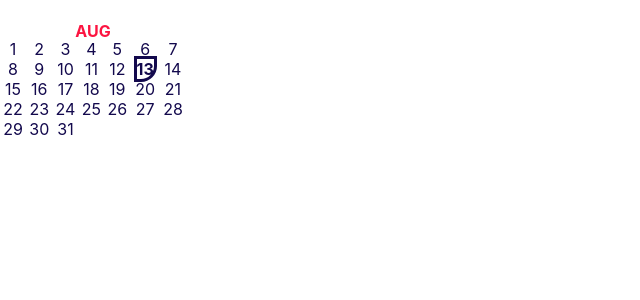
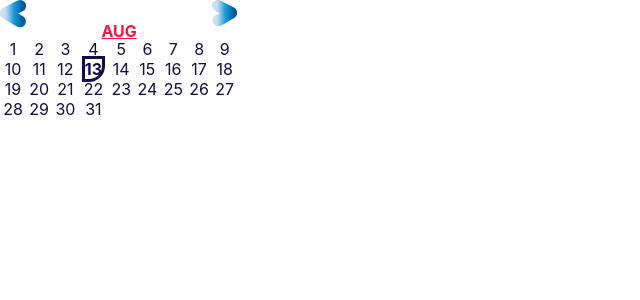
Before and after one commit to WSINTRA/dateNotes, a React (Create React App) app: page / in a window 1280 px wide. Shown: the top 300 px of the page, without its empty margins (0-640 px from the left). Built offline with nearby package versions, Linux system fonts and the light colour scheme.

Commit message:
left and right svg arrows added to calendar

```diff
--- a/src/App.js
+++ b/src/App.js
@@ -5,12 +5,22 @@ import Cal from './components/cal'
 
 class App extends React.Component {
 
-render() {
+  state = {
+    selectedDate: "",
+    selectedMonth: "",
+  }
 
-let getTodaysDay = (request) =>{
+componentDidMount() {
+  this.setState({
+    selectedDate: this.getTodaysDay("date"),
+    selectedMonth: this.getTodaysDay("month")
+  })
+}
+
+getTodaysDay = (request) =>{
   //Takes in a string request and returns part of the date
   //from the string "day month date year"
-  //Returns date and year as Int
+
 let d = new Date()
 let date = d.toDateString().split(' ');
     switch(request) {
@@ -19,17 +29,59 @@ let date = d.toDateString().split(' ');
       case "month":
       return date[1].toLowerCase()
       case "date":
-      return parseInt(date[2])
+      return date[2]
       case "year":
-      return parseInt(date[3])
+      return date[3]
       default:
       return null
     }
 }
 
+arrowClick =(e, month)=> {
+
+  let direction = e.currentTarget.getAttribute("name")
+  console.log(direction," arrow clicked", month)
+
+}
+
+monthObject = [
+   {name: "jan",
+  days:[1,2,3,4,5,6,7,8,9,10,11,12,13,14,15,16,17,18,19,20,21,22,23,24,25,26,27,28,29,30,31]},
+  {name: "feb",
+  days:[1,2,3,4,5,6,7,8,9,10,11,12,13,14,15,16,17,18,19,20,21,22,23,24,25,26,27,28]},
+  {name: "mar",
+  days:[1,2,3,4,5,6,7,8,9,10,11,12,13,14,15,16,17,18,19,20,21,22,23,24,25,26,27,28,29,30,31]},
+  {name: "apr",
+  days:[1,2,3,4,5,6,7,8,9,10,11,12,13,14,15,16,17,18,19,20,21,22,23,24,25,26,27,28,29,30]},
+  {name: "may",
+  days:[1,2,3,4,5,6,7,8,9,10,11,12,13,14,15,16,17,18,19,20,21,22,23,24,25,26,27,28,29,30,31]},
+  {name: "jun",
+  days:[1,2,3,4,5,6,7,8,9,10,11,12,13,14,15,16,17,18,19,20,21,22,23,24,25,26,27,28,29,30]},
+  {name: "jul",
+  days:[1,2,3,4,5,6,7,8,9,10,11,12,13,14,15,16,17,18,19,20,21,22,23,24,25,26,27,28,29,30,31]},
+  {name: "aug",
+  days:[1,2,3,4,5,6,7,8,9,10,11,12,13,14,15,16,17,18,19,20,21,22,23,24,25,26,27,28,29,30,31]},
+  {name: "sep",
+  days:[1,2,3,4,5,6,7,8,9,10,11,12,13,14,15,16,17,18,19,20,21,22,23,24,25,26,27,28,29,30]},
+  {name: "nov",
+  days:[1,2,3,4,5,6,7,8,9,10,11,12,13,14,15,16,17,18,19,20,21,22,23,24,25,26,27,28,29,30]},
+  {name: "dec",
+  days:[1,2,3,4,5,6,7,8,9,10,11,12,13,14,15,16,17,18,19,20,21,22,23,24,25,26,27,28,29,30,31]},
+]
+
+render() {
+
+
 return (
     <div className="App">
-    <Cal month={getTodaysDay("month")} date={getTodaysDay("date")}/>
+    <Cal
+    monthObject={this.monthObject}
+    currentMonth={this.getTodaysDay("month")}
+    currentDate={this.getTodaysDay("date")}
+    month={this.state.selectedMonth}
+    date={this.state.selectedDate}
+    arrowClick={this.arrowClick}
+    />
     </div>
   );
 }
--- a/src/components/cal.js
+++ b/src/components/cal.js
@@ -11,7 +11,17 @@ const highlightedDateStyle = {
 	border: "solid",
     borderBottomRightRadius: '1rem',
 }
-
+const currentHighlightedDateStyle = {
+	border: "solid",
+    borderBottomRightRadius: '1rem',
+    color: '#FC0030',
+}
+const arrowLeftStyle = {
+	gridColumnStart: "1"
+}
+const arrowRightStyle = {
+	gridColumnStart: "9"
+}
 const monthStyling = {
 	marginBottom: "10vh",
 	display: "grid",
@@ -31,48 +41,35 @@ const monNameStyle = {
 	color: "#FC1440",
 	textTransform: "uppercase",
 }
+const currentMonNameStyle = {
+	gridColumnStart: "span 7",
+	textDecoration: "underline",
+	color: "#FC1440",
+	textTransform: "uppercase",
+}
 const calStyle = {
-
     borderBottomRightRadius: '2rem',
 	height: "43vh",
 	width: "15vw",
 }
-const monthObject = [
-   {name: "jan",
-	days:[1,2,3,4,5,6,7,8,9,10,11,12,13,14,15,16,17,18,19,20,21,22,23,24,25,26,27,28,29,30,31]},
-	{name: "feb",
-	days:[1,2,3,4,5,6,7,8,9,10,11,12,13,14,15,16,17,18,19,20,21,22,23,24,25,26,27,28]},
-	{name: "mar",
-	days:[1,2,3,4,5,6,7,8,9,10,11,12,13,14,15,16,17,18,19,20,21,22,23,24,25,26,27,28,29,30,31]},
-	{name: "apr",
-	days:[1,2,3,4,5,6,7,8,9,10,11,12,13,14,15,16,17,18,19,20,21,22,23,24,25,26,27,28,29,30]},
-	{name: "may",
-	days:[1,2,3,4,5,6,7,8,9,10,11,12,13,14,15,16,17,18,19,20,21,22,23,24,25,26,27,28,29,30,31]},
-	{name: "jun",
-	days:[1,2,3,4,5,6,7,8,9,10,11,12,13,14,15,16,17,18,19,20,21,22,23,24,25,26,27,28,29,30]},
-	{name: "jul",
-	days:[1,2,3,4,5,6,7,8,9,10,11,12,13,14,15,16,17,18,19,20,21,22,23,24,25,26,27,28,29,30,31]},
-	{name: "aug",
-	days:[1,2,3,4,5,6,7,8,9,10,11,12,13,14,15,16,17,18,19,20,21,22,23,24,25,26,27,28,29,30,31]},
-	{name: "sep",
-	days:[1,2,3,4,5,6,7,8,9,10,11,12,13,14,15,16,17,18,19,20,21,22,23,24,25,26,27,28,29,30]},
-	{name: "nov",
-	days:[1,2,3,4,5,6,7,8,9,10,11,12,13,14,15,16,17,18,19,20,21,22,23,24,25,26,27,28,29,30]},
-	{name: "dec",
-	days:[1,2,3,4,5,6,7,8,9,10,11,12,13,14,15,16,17,18,19,20,21,22,23,24,25,26,27,28,29,30,31]},
-]
-const selection = monthObject.filter(month => month.name === props.month)
 
+const selection = props.monthObject.filter(month => month.name === props.month)
+const arrowLeft = '<svg xmlns="http://www.w3.org/2000/svg" xmlns:xlink="http://www.w3.org/1999/xlink" viewBox="0 0 6.54 6.88"><defs><linearGradient id="a" x1="0.99" y1="2.37" x2="5.55" y2="2.37" gradientUnits="userSpaceOnUse"><stop offset="0" stop-color="#cce0f4"/><stop offset="0.06" stop-color="#c3dcf2"/><stop offset="0.16" stop-color="#a9d2ee"/><stop offset="0.28" stop-color="#80c2e7"/><stop offset="0.43" stop-color="#47acde"/><stop offset="0.52" stop-color="#1e9cd7"/><stop offset="0.87" stop-color="#0075be"/><stop offset="0.99" stop-color="#005b97"/></linearGradient><linearGradient id="b" x1="1.05" y1="4.38" x2="5.49" y2="4.38" xlink:href="#a"/></defs><title>arrowLeft</title><path d="M4.29.19.73,2A1.53,1.53,0,0,0,.19,4a1.54,1.54,0,0,0,2.06.53L5.8,2.78A1.52,1.52,0,0,0,6.34.72a1.52,1.52,0,0,0-2-.53Z" style="fill:url(#a)"/><path d="M5.75,4.08l-3.45-2A1.5,1.5,0,0,0,.79,4.68l3.44,2A1.5,1.5,0,0,0,5.75,4.08Z" style="fill:url(#b)"/></svg>'
+const arrowRight = '<svg viewBox="0 0 6.54 6.88"><defs><linearGradient id="a" x1="0.99" y1="1.37" x2="4.55" y2="1.37" gradientUnits="userSpaceOnUse"><stop offset="0" stop-color="#cce0f4"/><stop offset="0.06" stop-color="#c3dcf2"/><stop offset="0.16" stop-color="#a9d2ee"/><stop offset="0.28" stop-color="#80c2e7"/><stop offset="0.43" stop-color="#47acde"/><stop offset="0.52" stop-color="#1e9cd7"/><stop offset="0.87" stop-color="#0075be"/><stop offset="0.99" stop-color="#005b97"/></linearGradient><linearGradient id="b" x1="1.05" y1="4.38" x2="5.49" y2="4.38" xlink:href="#a"/></defs><title>arrow</title><path d="M.73,2.77,4.29,4.55A1.54,1.54,0,0,0,6.34,4,1.51,1.51,0,0,0,5.8,2L2.25.18A1.55,1.55,0,0,0,.19.72,1.53,1.53,0,0,0,.73,2.77Z" style="fill:url(#a)"/><path d="M2.3,6.67l3.45-2A1.5,1.5,0,0,0,4.23,2.09l-3.44,2A1.5,1.5,0,0,0,2.3,6.67Z" style="fill:url(#b)"/></svg>'
   return (
     <div style={calStyle}>
-
     <div style={boxStyle}>
 
     {selection.map( month => {
-    	return ( <div style={monthStyling}>
-    		<h4 style={monNameStyle}>{month.name}</h4>
+    	return (
+    	<div style={monthStyling}>
+
+    	<div name="left" onClick={(e)=>props.arrowClick(e, month.name)}style={arrowLeftStyle} dangerouslySetInnerHTML={{ __html: arrowLeft }} />
+    	{ props.currentMonth === props.month ? <h4 style={currentMonNameStyle}>{month.name}</h4> : <h4 style={monNameStyle}>{month.name}</h4>}
+    	<div name="right" onClick={(e)=>props.arrowClick(e, month.name )}style={arrowRightStyle} dangerouslySetInnerHTML={{ __html: arrowRight }} />
+
     		{month.days.map( date=> {
-		    			return (date===props.date ?
+		    			return (date===parseInt(props.date) ?
 		    				<p style={dateStyling}>
 		    				<b style={highlightedDateStyle}>{date}
 		    				</b></p> :
```
